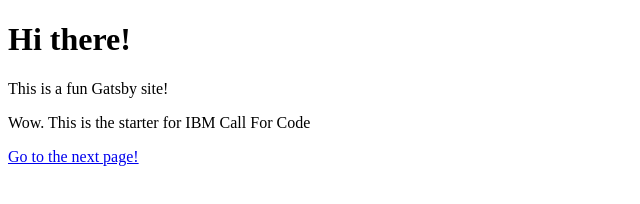
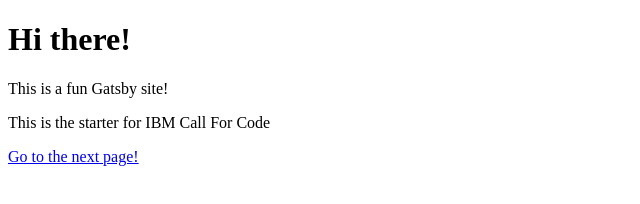
Before and after one commit to lai-joyce/JAMstack-hello-world, a Gatsby site: page / in a window 1280 px wide. Shown: the full height of the page, 0-640 px from the left. Built offline with nearby package versions, Linux system fonts and the light colour scheme; Gatsby itself is replaced by a stand-in of ours.

Commit message:
index.js title change

```diff
--- a/src/pages/index.js
+++ b/src/pages/index.js
@@ -5,7 +5,7 @@ const IndexPage = () => (
   <div>
     <h1>Hi there!</h1>
     <p>This is a fun Gatsby site! </p>
-    <p>Wow. This is the starter for IBM Call For Code </p>
+    <p>This is the starter for IBM Call For Code </p>
     <Link to="/page-2/">Go to the next page!</Link>
   </div>
 )
```
